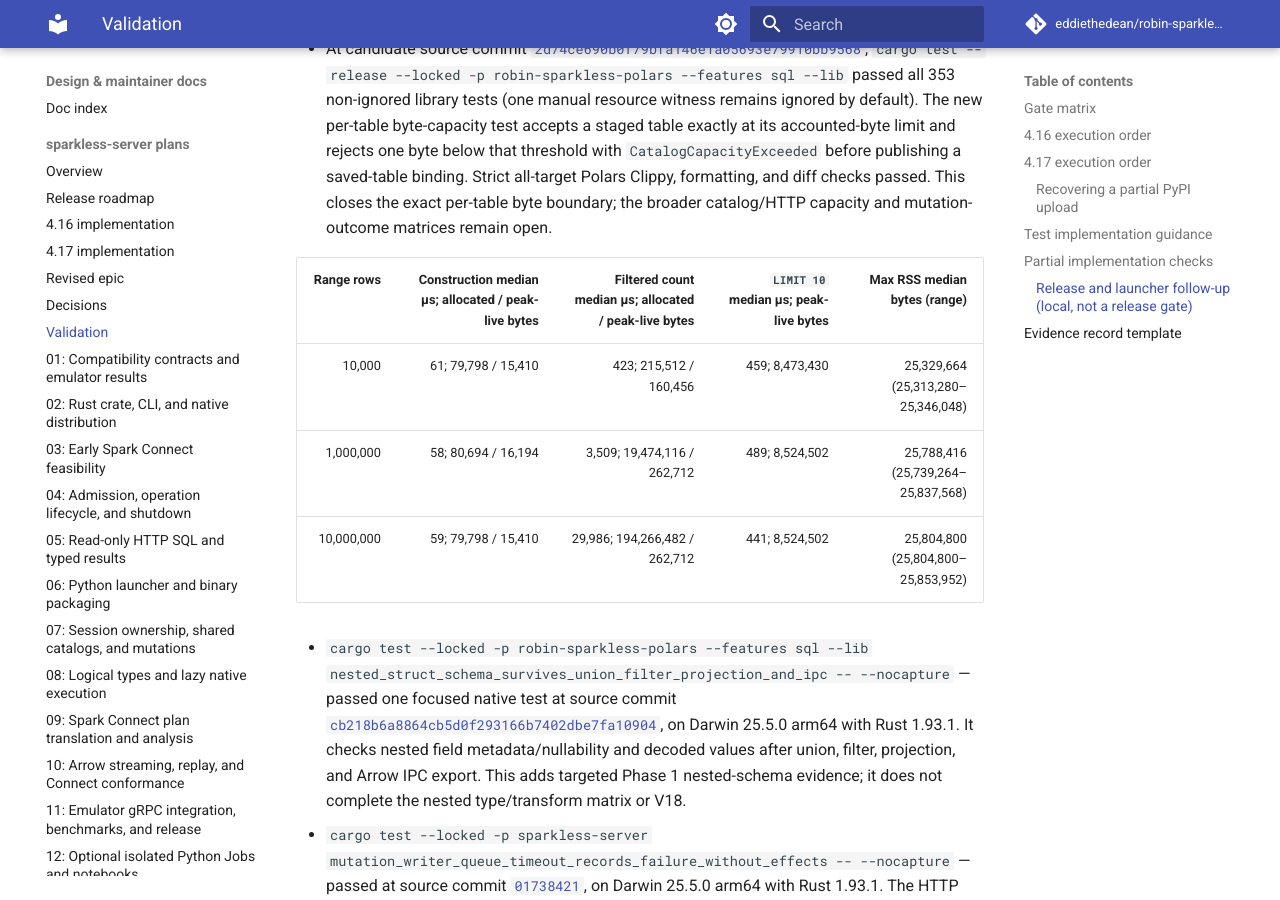
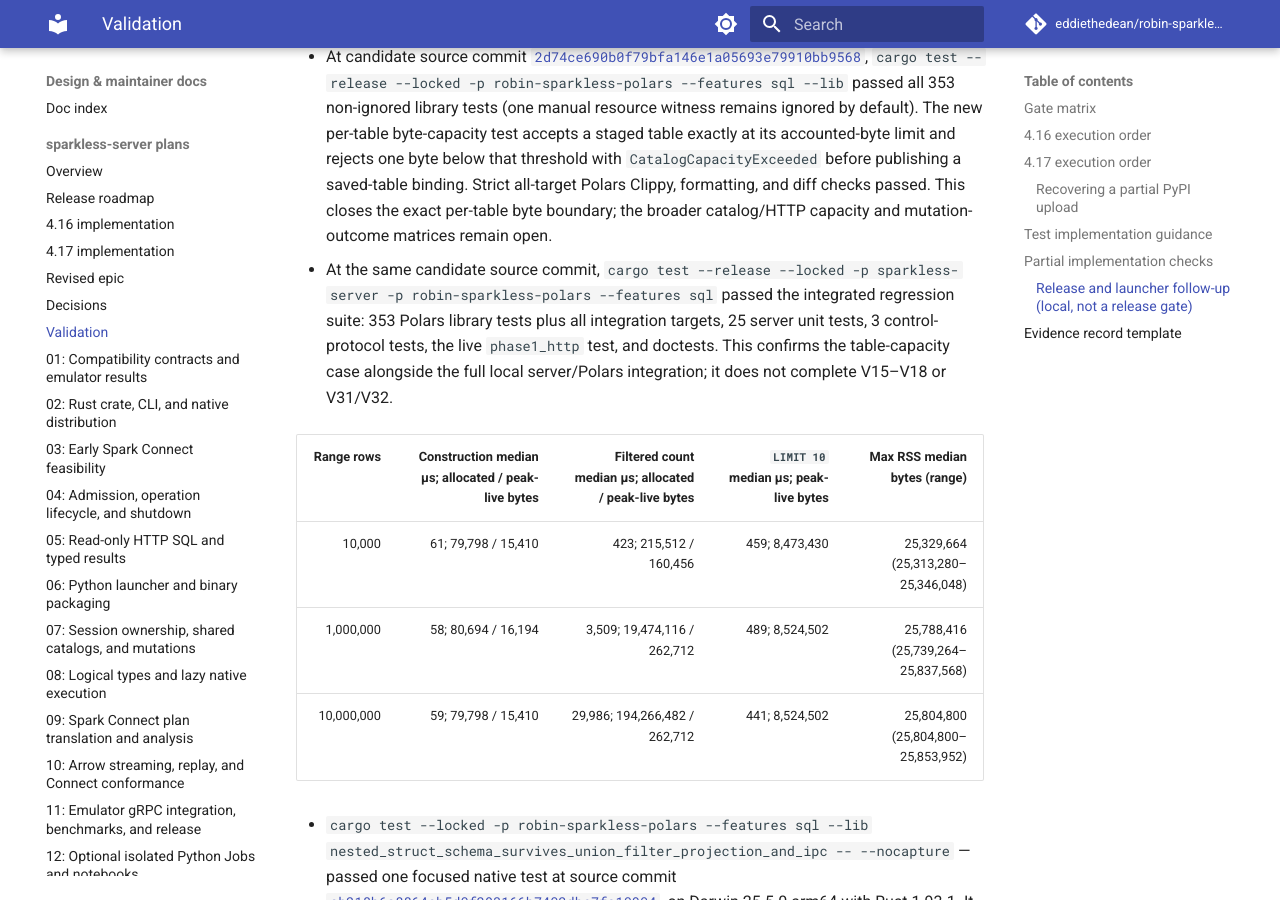
Before and after one commit to eddiethedean/robin-sparkless, an MkDocs documentation site: the page built from docs/plans/sparkless-server/VALIDATION.md, in a window 1280 px wide and 900 px high, scrolled down 16645 px. Built offline with MkDocs 1.6.1 and Material for MkDocs 9.7.7, drawn with Linux system fonts in a browser that asks for light colours; comment, search, counter and statistics services are not loaded.

Commit message:
docs: record integrated phase1 regression

```diff
--- a/docs/plans/sparkless-server/VALIDATION.md
+++ b/docs/plans/sparkless-server/VALIDATION.md
@@ -154,6 +154,8 @@ These are local component checks, not passing release gates. The current work ha
 
 - At candidate source commit [`2d74ce690b0f79bfa146e1a05693e79910bb9568`](https://github.com/eddiethedean/robin-sparkless/commit/2d74ce690b0f79bfa146e1a05693e79910bb9568), `cargo test --release --locked -p robin-sparkless-polars --features sql --lib` passed all 353 non-ignored library tests (one manual resource witness remains ignored by default). The new per-table byte-capacity test accepts a staged table exactly at its accounted-byte limit and rejects one byte below that threshold with `CatalogCapacityExceeded` before publishing a saved-table binding. Strict all-target Polars Clippy, formatting, and diff checks passed. This closes the exact per-table byte boundary; the broader catalog/HTTP capacity and mutation-outcome matrices remain open.
 
+- At the same candidate source commit, `cargo test --release --locked -p sparkless-server -p robin-sparkless-polars --features sql` passed the integrated regression suite: 353 Polars library tests plus all integration targets, 25 server unit tests, 3 control-protocol tests, the live `phase1_http` test, and doctests. This confirms the table-capacity case alongside the full local server/Polars integration; it does not complete V15–V18 or V31/V32.
+
 | Range rows | Construction median µs; allocated / peak-live bytes | Filtered count median µs; allocated / peak-live bytes | `LIMIT 10` median µs; peak-live bytes | Max RSS median bytes (range) |
 | ---: | ---: | ---: | ---: | ---: |
 | 10,000 | 61; 79,798 / 15,410 | 423; 215,512 / 160,456 | 459; 8,473,430 | 25,329,664 (25,313,280–25,346,048) |
```
